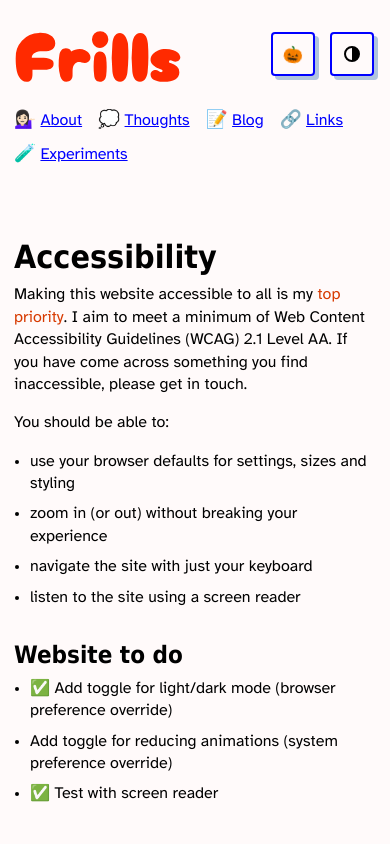
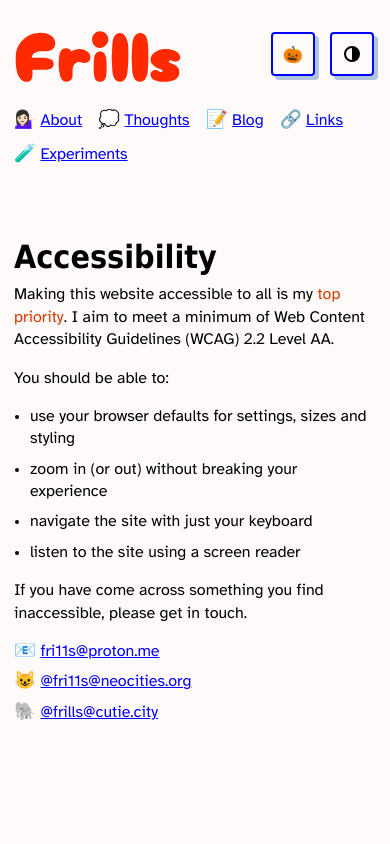
Before and after one commit to frillsdev/frills-neocities, an Eleventy site: page content/accessibility.njk in a window 390 px wide. Shown: the top 844 px of the page. Built offline with nearby package versions, Linux system fonts and the light colour scheme; Eleventy itself is replaced by a stand-in of ours; files that its build step writes are made by us from their sources.

Commit message:
♿️ Update to WCAG 2.2

```diff
--- a/content/accessibility.njk
+++ b/content/accessibility.njk
@@ -11,7 +11,7 @@ emoji: <span class="emoji" aria-hidden="true">♿</span>
 {%- block main -%}
 <section>
 	<div class="reading-width">
-		<p>Making this website accessible to all is my <em>top priority</em>. I aim to meet a minimum of Web Content Accessibility Guidelines (WCAG) 2.1 Level AA. If you have come across something you find inaccessible, please get in touch.</p>
+		<p>Making this website accessible to all is my <em>top priority</em>. I aim to meet a minimum of Web Content Accessibility Guidelines (WCAG) 2.2 Level AA.</p>
 		<p>You should be able to:</p>
 		<ul>
 			<li>use your browser defaults for settings, sizes and styling</li>
@@ -19,12 +19,11 @@ emoji: <span class="emoji" aria-hidden="true">♿</span>
 			<li>navigate the site with just your keyboard</li>
 			<li>listen to the site using a screen reader</li>
 		</ul>
-
-		<h2>Website to do</h2>
-		<ul>
-			<li>✅ Add toggle for light/dark mode (browser preference override)</li>
-			<li>Add toggle for reducing animations (system preference override)</li>
-			<li>✅ Test with screen reader</li>
+		<p>If you have come across something you find inaccessible, please get in touch.</p>
+		<ul class="unstyled">
+			<li><span class="emoji" role="img" aria-label="Email">📧</span> <a href="mailto:fri11s@proton.me">fri11s@proton.me</a></li>
+			<li><span class="emoji" role="img" aria-label="Neocities profile">😺</span> <a href="https://neocities.org/site/fri11s">@fri11s@neocities.org</a></li>
+			<li><span class="emoji" role="img" aria-label="Mastodon">🐘</span> <a href="https://cutie.city/@frills">@frills@cutie.city</a></li>
 		</ul>
 
 	</div>
```
Also changed, not shown: content/blog/accessibility.md (+7 -6 lines).
